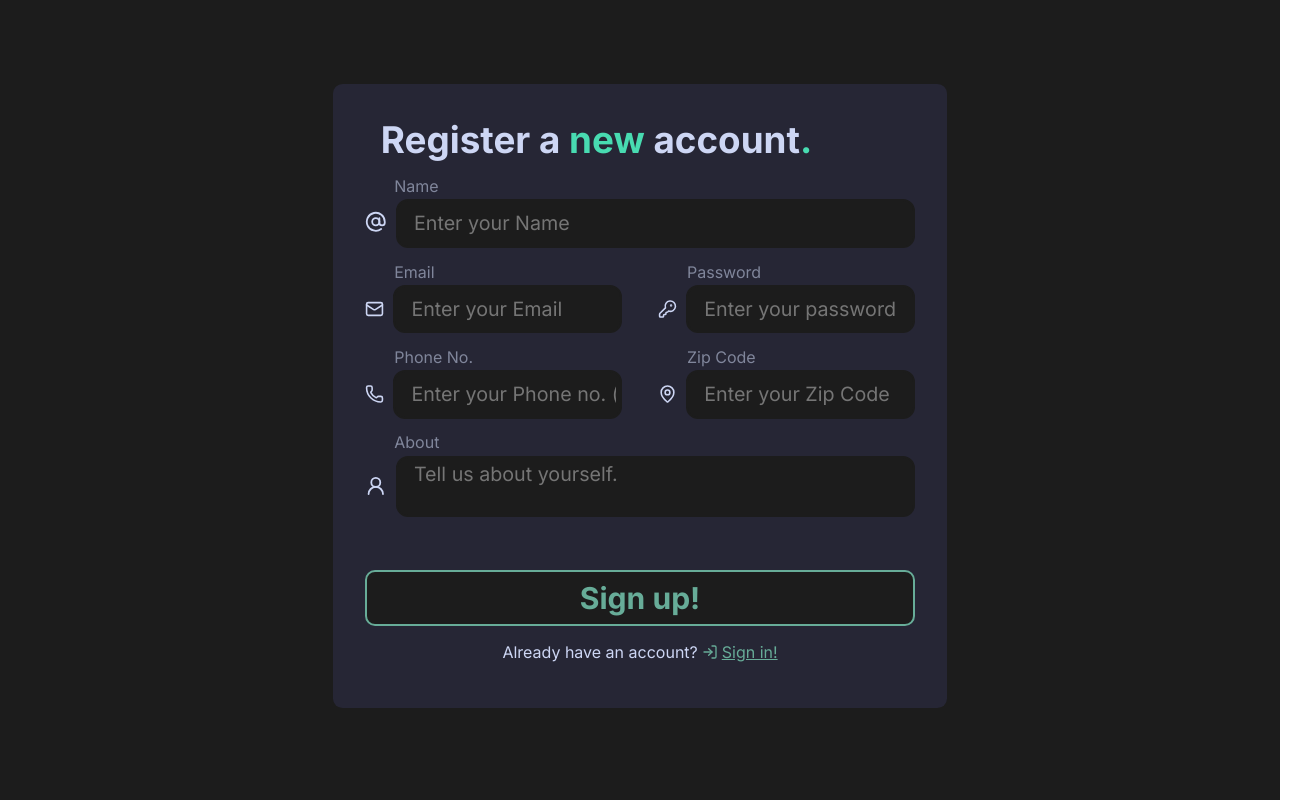
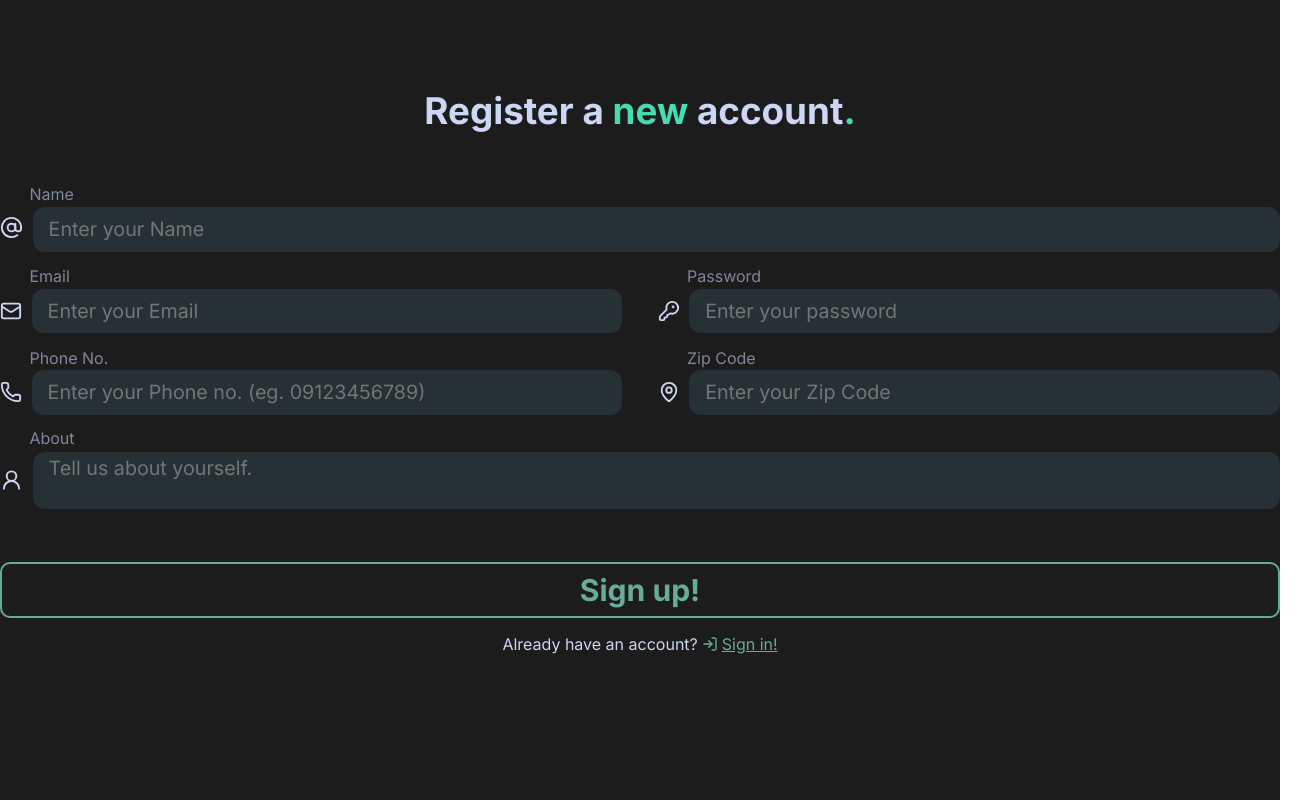
Before and after one commit to AirvinJames/regform, a plain HTML site: page index.html in a window 1280 px wide. Shown: the whole page, 1312 px wide, since content can reach past the window. Drawn offline with nearby package versions, Linux system fonts and the light colour scheme.

Commit message:
another temp change

```diff
--- a/index.html
+++ b/index.html
@@ -17,10 +17,11 @@
     </nav>
     <div class="hidden">asasa</div>
     <div class="form-box">
+        <h1>Register a <span class="blue">new</span> account<span class="blue">.</span></h1>
         <form id="loginForm" onsubmit="submitForm(event)">
 
             <div class="container">
-                <h1><span class="underline">Register</span> a <span class="blue">new</span> account<span class="blue">.</span></h1>
+
                 <div>
                     <div class="input-field">
                         <label for="name">Name</label>
--- a/styles.css
+++ b/styles.css
@@ -2,7 +2,7 @@
 
 :root {
     --background: #1C1C1C;
-    --sublayer0: rgb(38, 38, 53);
+    --sublayer0: rgb(38, 48, 53);
     --form-color: #1C1C1C;
     --text: #cdd6f4;
     --text-disabled: #80869b;
@@ -69,11 +69,12 @@ body {
     height: 82%;
 
     display: flex;
+    flex-direction: column;
     justify-content: center;
     align-items: center;
 
-    width: 48%;
-    background-color: var(--sublayer0);
+    width: 100%;
+    /*background-color: var(--sublayer0);*/
 
     /*border: solid 2px var(--accent-2);*/
     border-radius: 0.6rem;
@@ -106,6 +107,7 @@ h1 {
     margin-top: 0.2rem;
     padding-top: 0;
     margin-bottom: 0.3rem;
+
 }
 
 .icon svg {
@@ -161,11 +163,11 @@ h3 {
     padding: 0.3rem;
     padding-left: 1rem;
     min-height: 2.2rem;
-    background-color: var(--background);
+    background-color: var(--sublayer0);
     border-radius: 12px;
     width: 100%;
     max-width: 100%;
-    border: 2px solid var(--background) ;
+    border: 2px solid var(--bckground) ;
 
     transition: border 200ms ease-in;
 }
```
